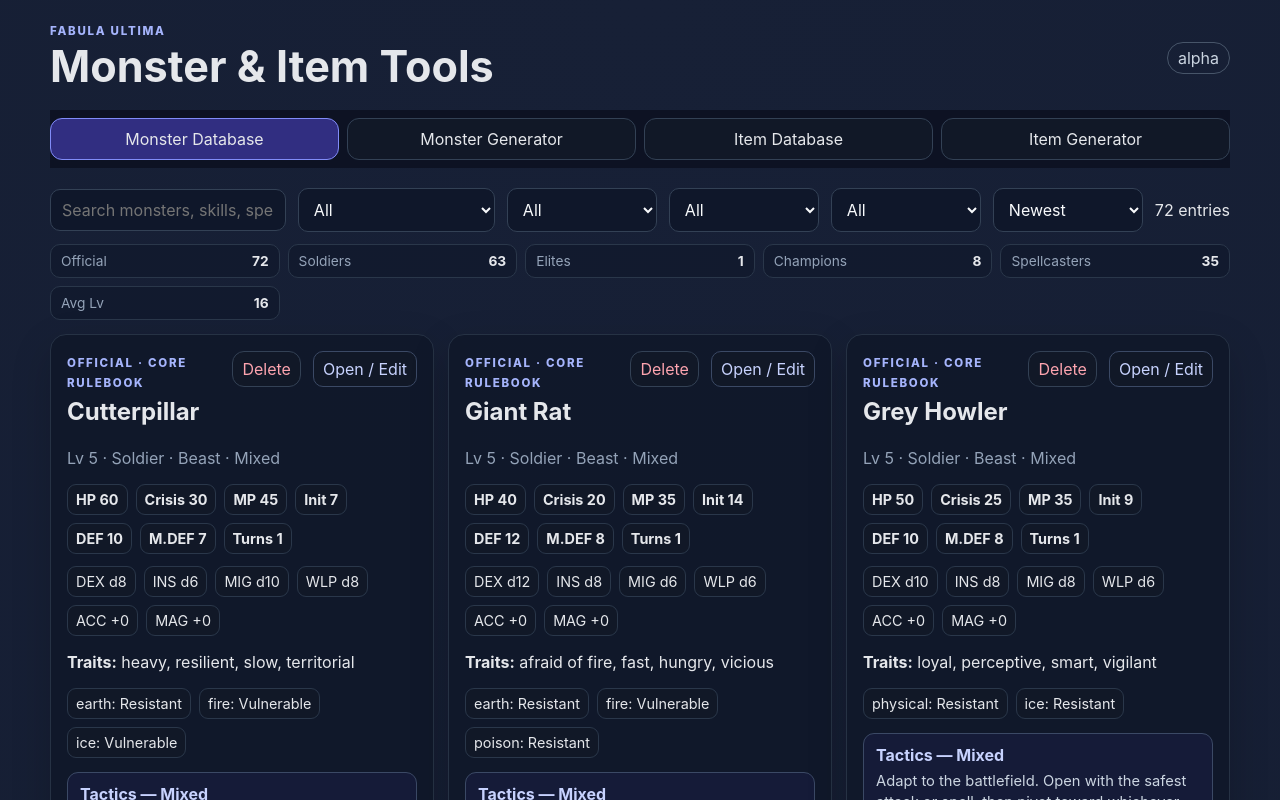
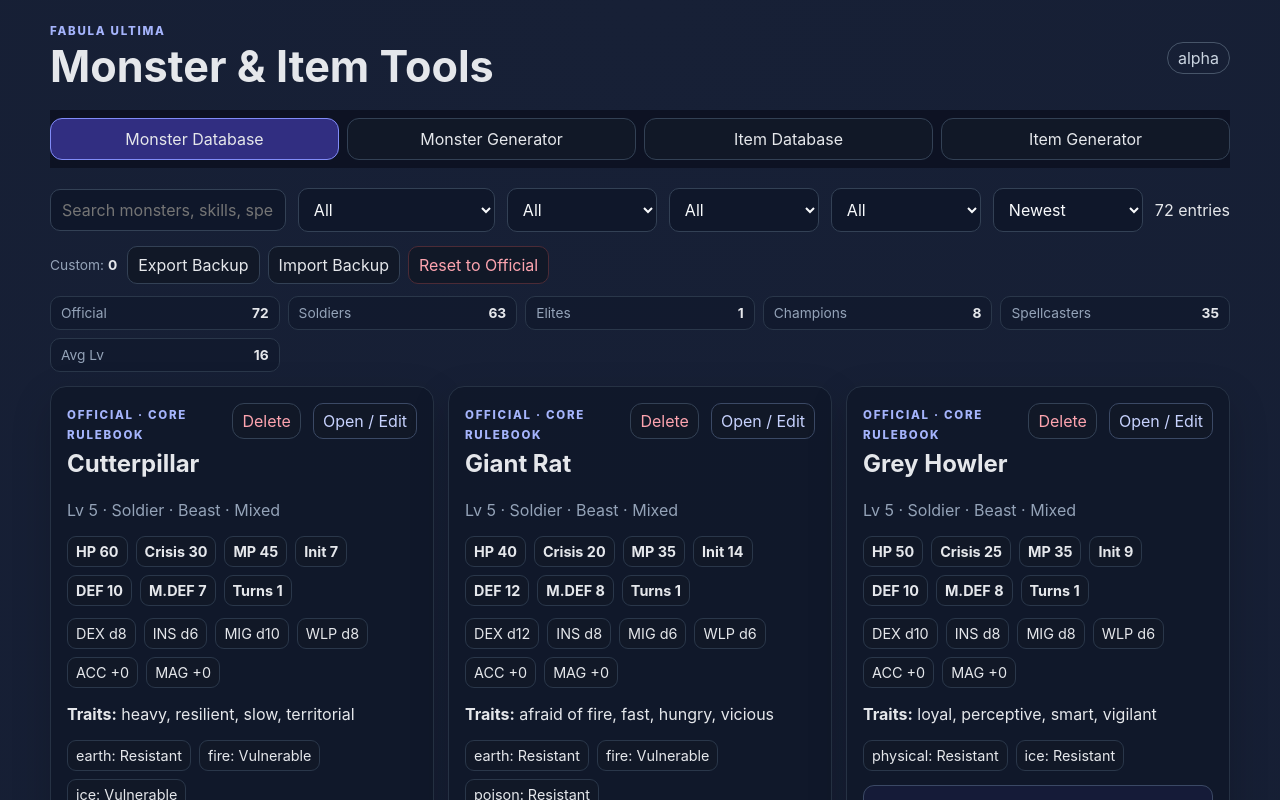
Before and after one commit to sladeykins-glitch/fabula-ultima-tools, a React (Vite) app: page / in a window 1280 px wide. Shown: the top 800 px of the page. Built offline with nearby package versions, Linux system fonts and the light colour scheme.

Commit message:
Enable database backup and restore controls

```diff
--- a/src/main.tsx
+++ b/src/main.tsx
@@ -2,11 +2,13 @@ import React from 'react'
 import ReactDOM from 'react-dom/client'
 import App from './App'
 import DatabaseOverlay from './DatabaseOverlay'
+import DatabaseBackupTools from './DatabaseBackupTools'
 import './styles.css'
 
 ReactDOM.createRoot(document.getElementById('root')!).render(
   <React.StrictMode>
     <App />
     <DatabaseOverlay />
+    <DatabaseBackupTools />
   </React.StrictMode>,
 )
```
